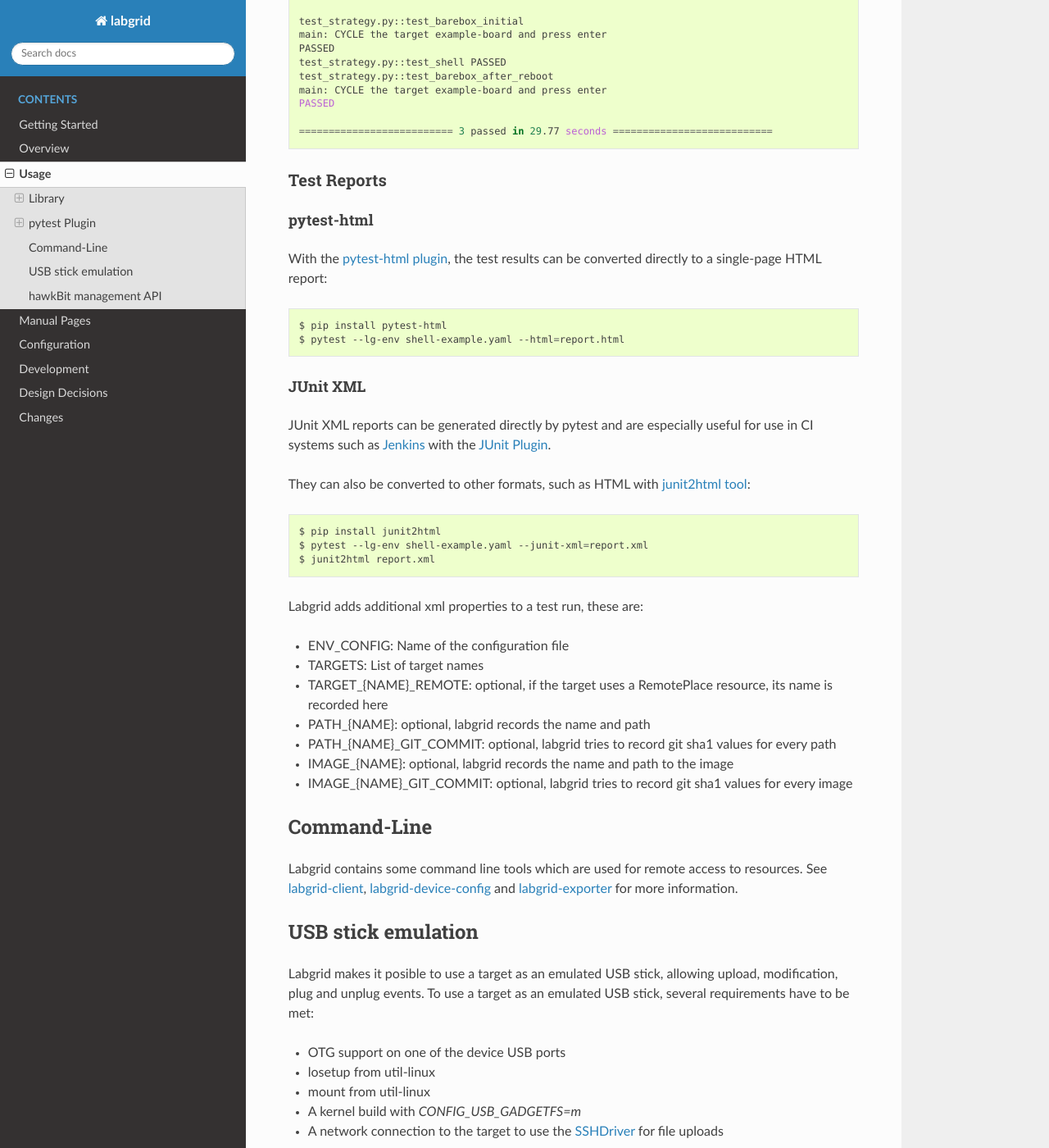
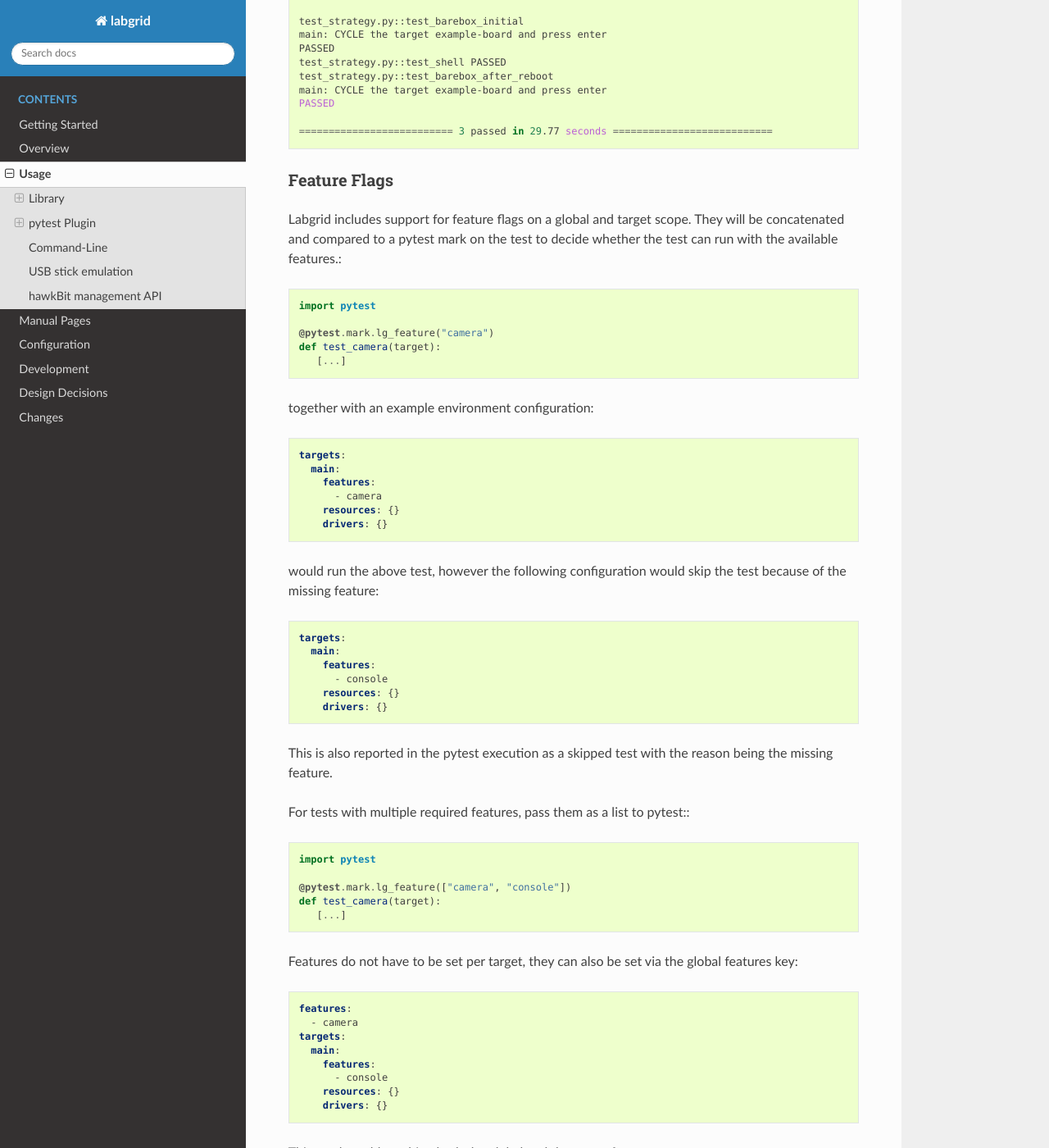
Before and after one commit to labgrid-project/labgrid, a Sphinx documentation site: the page built from doc/usage.rst, in a window 1280 px wide and 1400 px high, scrolled down 6046 px. Shown: the whole window at 82% size. Built offline with Sphinx 7.4.7 and the Read the Docs theme 2.0.0, drawn with Linux system fonts in a browser that asks for light colours; pages that are not in the unit, such as notebooks, are missing from menus; some of the changed text lies outside the part shown.

Commit message:
usage: document feature flags
Signed-off-by: Rouven Czerwinski <r.czerwinski@pengutronix.de>

```diff
--- a/doc/usage.rst
+++ b/doc/usage.rst
@@ -301,6 +301,69 @@ For this example, you should get a report similar to this:
 
   ========================== 3 passed in 29.77 seconds ===========================
 
+Feature Flags
+~~~~~~~~~~~~~
+Labgrid includes support for feature flags on a global and target scope.
+They will be concatenated and compared to a pytest mark on the test to decide
+whether the test can run with the available features.::
+
+   import pytest
+
+   @pytest.mark.lg_feature("camera")
+   def test_camera(target):
+      [...]
+
+together with an example environment configuration:
+
+.. code-block:: yaml
+
+  targets:
+    main:
+      features:
+        - camera
+      resources: {}
+      drivers: {}
+
+would run the above test, however the following configuration would skip the
+test because of the missing feature:
+
+.. code-block:: yaml
+
+  targets:
+    main:
+      features:
+        - console
+      resources: {}
+      drivers: {}
+
+This is also reported in the pytest execution as a skipped test with the reason
+being the missing feature.
+
+For tests with multiple required features, pass them as a list to pytest:::
+
+   import pytest
+
+   @pytest.mark.lg_feature(["camera", "console"])
+   def test_camera(target):
+      [...]
+
+Features do not have to be set per target, they can also be set via the global
+features key:
+
+.. code-block:: yaml
+
+  features:
+    - camera
+  targets:
+    main:
+      features:
+        - console
+      resources: {}
+      drivers: {}
+
+This yaml would combine both the global and the target features.
+
+
 Test Reports
 ~~~~~~~~~~~~
 
```
